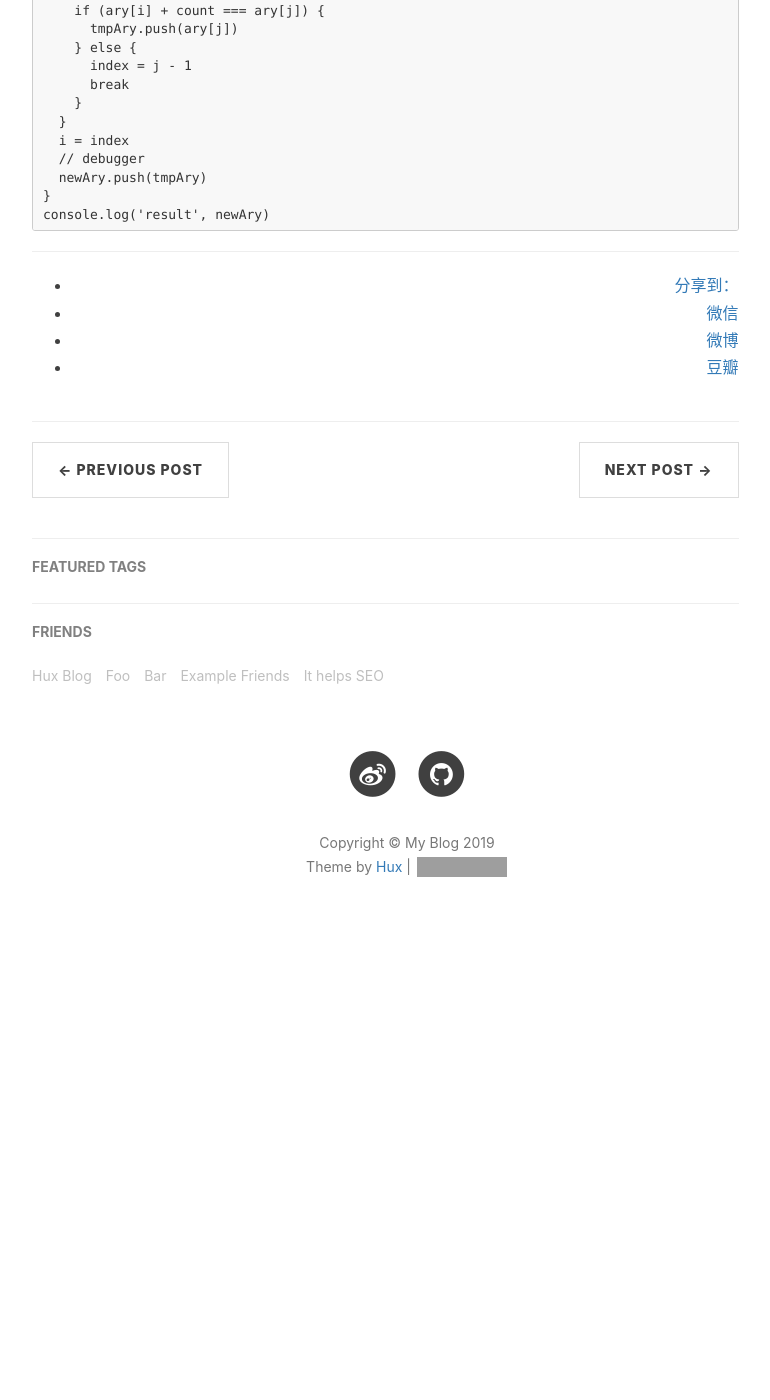
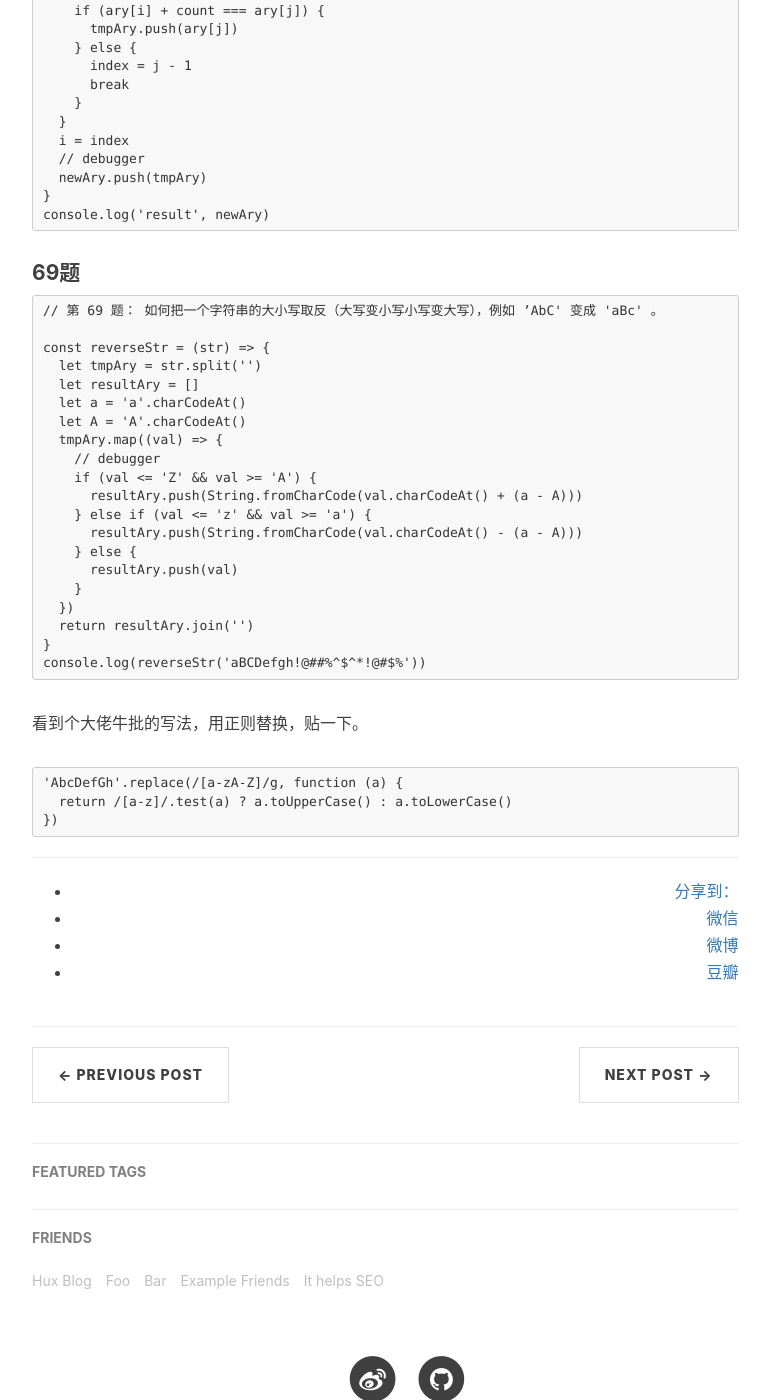
Before and after one commit to YouziXR/YouziXR.github.io, a Jekyll site: the page built from _posts/2019-04-22-每日一道题.md, in a window 1280 px wide and 1400 px high, scrolled down 3592 px. Shown: the whole window, without its empty margins (233-1003 px from the left). Built offline with Jekyll 4.4.1, drawn with Linux system fonts in a browser that asks for light colours; nearby versions of some CDN libraries; our own code applies the rules of GitHub Pages for plain Markdown files; comment, search, counter and statistics services are not loaded; before the commit the page ends 4563 px from its top, so only the background shows below that; grey boxes are pictures that could not be loaded.

Commit message:
update #69

```diff
--- a/_posts/2019-04-22-每日一道题.md
+++ b/_posts/2019-04-22-每日一道题.md
@@ -169,3 +169,32 @@
       newAry.push(tmpAry)
     }
     console.log('result', newAry)
+
+#### 69题
+
+    // 第 69 题： 如何把一个字符串的大小写取反（大写变小写小写变大写），例如 ’AbC' 变成 'aBc' 。
+
+    const reverseStr = (str) => {
+      let tmpAry = str.split('')
+      let resultAry = []
+      let a = 'a'.charCodeAt()
+      let A = 'A'.charCodeAt()
+      tmpAry.map((val) => {
+        // debugger
+        if (val <= 'Z' && val >= 'A') {
+          resultAry.push(String.fromCharCode(val.charCodeAt() + (a - A)))
+        } else if (val <= 'z' && val >= 'a') {
+          resultAry.push(String.fromCharCode(val.charCodeAt() - (a - A)))
+        } else {
+          resultAry.push(val)
+        }
+      })
+      return resultAry.join('')
+    }
+    console.log(reverseStr('aBCDefgh!@##%^$^*!@#$%'))
+
+看到个大佬牛批的写法，用正则替换，贴一下。
+
+    'AbcDefGh'.replace(/[a-zA-Z]/g, function (a) {
+      return /[a-z]/.test(a) ? a.toUpperCase() : a.toLowerCase()
+    })
```
